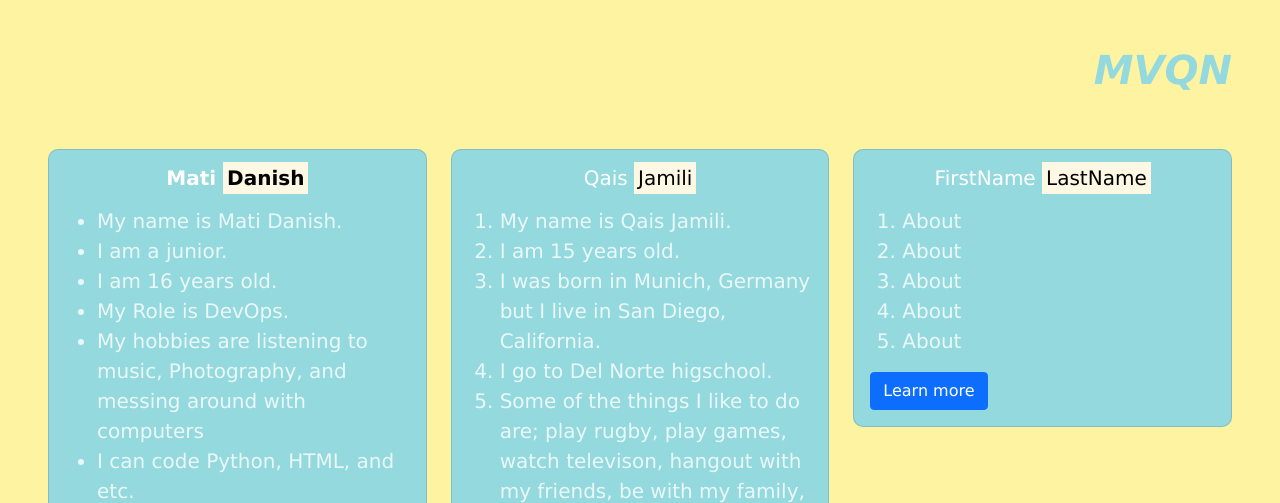
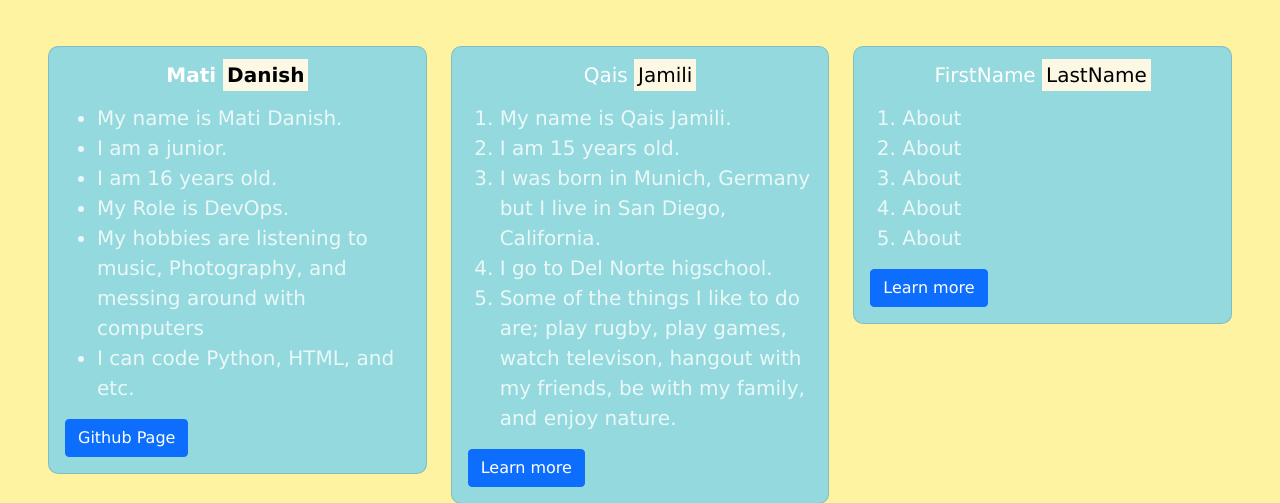
Before and after one commit to hsinaDitaM/MVQN, a Flask app: page / in a window 1280 px wide. Shown: the part 76-579 px from the top of the page. Run offline with Flask 2, Linux system fonts and the light colour scheme.

Commit message:
fixed stuff

```diff
--- a/templates/index.html
+++ b/templates/index.html
@@ -40,8 +40,6 @@
     }
     </style>
     <div class="px-5">
-        <h2>_</h2>
-        <h1><i><strong>MVQN</strong></i></h1>
         <h2>_</h2>
         <div class="row">
             <div class="col-4">
```
